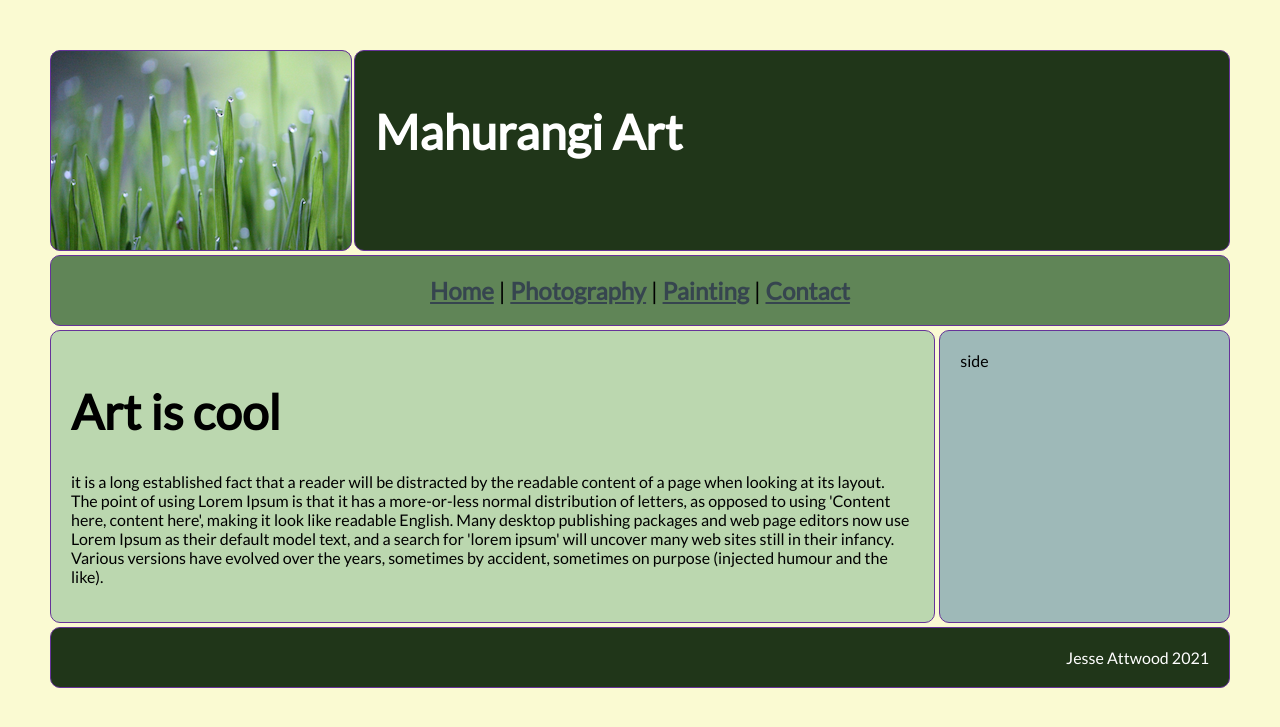
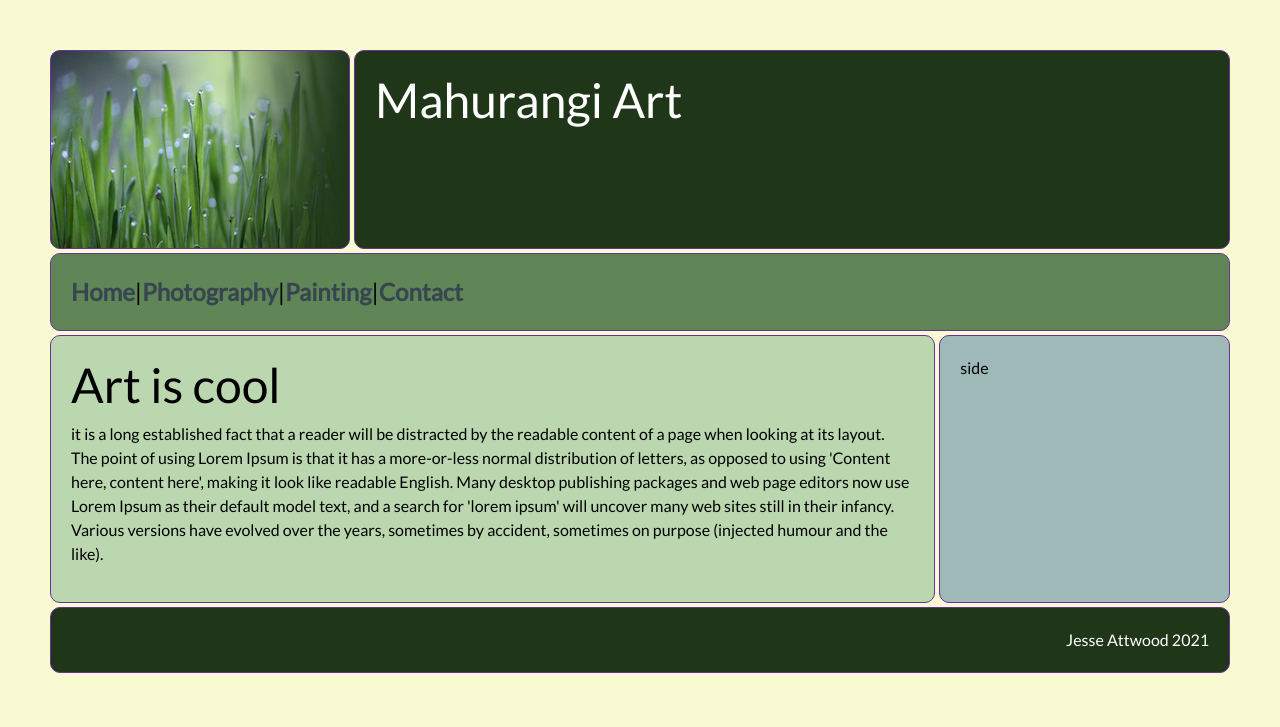
Before and after one commit to 54ja/Jesses-website, a PHP site: page /index.php in a window 1280 px wide. Shown: the top 727 px of the page. Run offline with PHP 8.4, Linux system fonts and the light colour scheme; some libraries are stand-ins or nearby versions.

Commit message:
part 8
nearly had a stroke trying to use bootstrap manage to link it but my nav and banners css gets messed up. I also tried to use the grid system but I just could not work it so thats it.

```diff
--- a/footer.html
+++ b/footer.html
@@ -1,7 +1,8 @@
-        <div class="box footer">
+        <div class="box container-fluid footer">
             Jesse Attwood 2021
         </div>    <!-- / footer -->
 
-    </div>  <!-- / wrapper  -->
+
+</div>
 
 </body>
--- a/head_nav.html
+++ b/head_nav.html
@@ -7,21 +7,41 @@
     <meta name="description" content="Art website to show Mahurangi students art">
     <meta name="keywords" content="art, painting, Mahurangi, photography">
     <meta name="author" content="J.Attwood">
-    <meta name="viewport" content="width=device-width, initial-scale=1.0">
+    <meta name="viewport" content="width=device-width, initial-scale=1, shrink-to-fit=no">
+
+
+
+    <!-- / Link to bootstrap 4  -->
+<link rel="stylesheet" href="https://maxcdn.bootstrapcdn.com/bootstrap/4.0.0/css/bootstrap.min.css" integrity="sha384-Gn5384xqQ1aoWXA+058RXPxPg6fy4IWvTNh0E263XmFcJlSAwiGgFAW/dAiS6JXm" crossorigin="anonymous">
+<script src="https://code.jquery.com/jquery-3.2.1.slim.min.js" integrity="sha384-KJ3o2DKtIkvYIK3UENzmM7KCkRr/rE9/Qpg6aAZGJwFDMVNA/GpGFF93hXpG5KkN" crossorigin="anonymous"></script>
+<script src="https://cdnjs.cloudflare.com/ajax/libs/popper.js/1.12.9/umd/popper.min.js" integrity="sha384-ApNbgh9B+Y1QKtv3Rn7W3mgPxhU9K/ScQsAP7hUibX39j7fakFPskvXusvfa0b4Q" crossorigin="anonymous"></script>
+<script src="https://maxcdn.bootstrapcdn.com/bootstrap/4.0.0/js/bootstrap.min.js" integrity="sha384-JZR6Spejh4U02d8jOt6vLEHfe/JQGiRRSQQxSfFWpi1MquVdAyjUar5+76PVCmYl" crossorigin="anonymous"></script>
+<!-- / End of bootstrap 4  -->
 
     <title>Mahurangi Art </title>
 
     <link href="https://fonts.googleapis.com/css?family=Lato%7cUbuntu" rel="stylesheet">
+    <link rel="stylesheet" href="styler.css">
 
-    <link rel="stylesheet" href="styler.css">
 
     </head>
 
 <body>
+
   <div class="wrapper">
 
- <div class="box logo"  title="Book Fan Logo - Click here to go to the Home Page">
+
+
+    <div class="box logo"  title="Book Fan Logo - Click here to go to the Home Page">
   </div>    <!-- / end of logo -->
+
+  <div class="box banner">
+        <h1> Mahurangi Art </h1>
+</div>  <!-- / end of banner  -->
+
+
+
+
 
 
   <div class="box nav">
@@ -30,16 +50,3 @@
             <a href="painting.php">Painting</a> |
             <a href="contact.php">Contact</a>
   </div> <!-- / nav -->
-
-
-  <div class="box banner">
-        <h1> Mahurangi Art </h1>
-  </div><!-- / end of banner  -->
-
-
-
-
-
-
-
-</body>
--- a/index.php
+++ b/index.php
@@ -1,6 +1,4 @@
 <?php include("head_nav.html"); ?>
-
-
 
 
       <div class="box main">
@@ -15,4 +13,6 @@
 
 
 
+
+
    <?php include("footer.html"); ?>
--- a/styler.css
+++ b/styler.css
@@ -51,7 +51,6 @@ h1{
   background-color: #608557; /* lightened yellow */
   text-align: center;
   font-size: 150%;
-
 }
 
 .main {
@@ -81,7 +80,7 @@ h1{
     height: 199px;
     width: 300px;
     background-color: #203619; /* darkened red */
-    background-image: url(imagers/logo-grass.png);
+    background-image: url(imagers/logofade.png);
   }
 .img-circle {
 
@@ -96,8 +95,11 @@ box-shadow: 0 6px 20px 0 rgba(0, 0, 0, 0.8);
 }
 
 
+
 /* Styling for navagation links */
 
 .nav a {font-weight: bold;}
 .nav a:link, .nav a:visited {color: #36454f;}
 .nav a:hover{color: #013220; text-decoration: none;}
+
+/* bootstrap :( */
```
Also changed, not shown: imagers/logofade.png, 2 other files.
